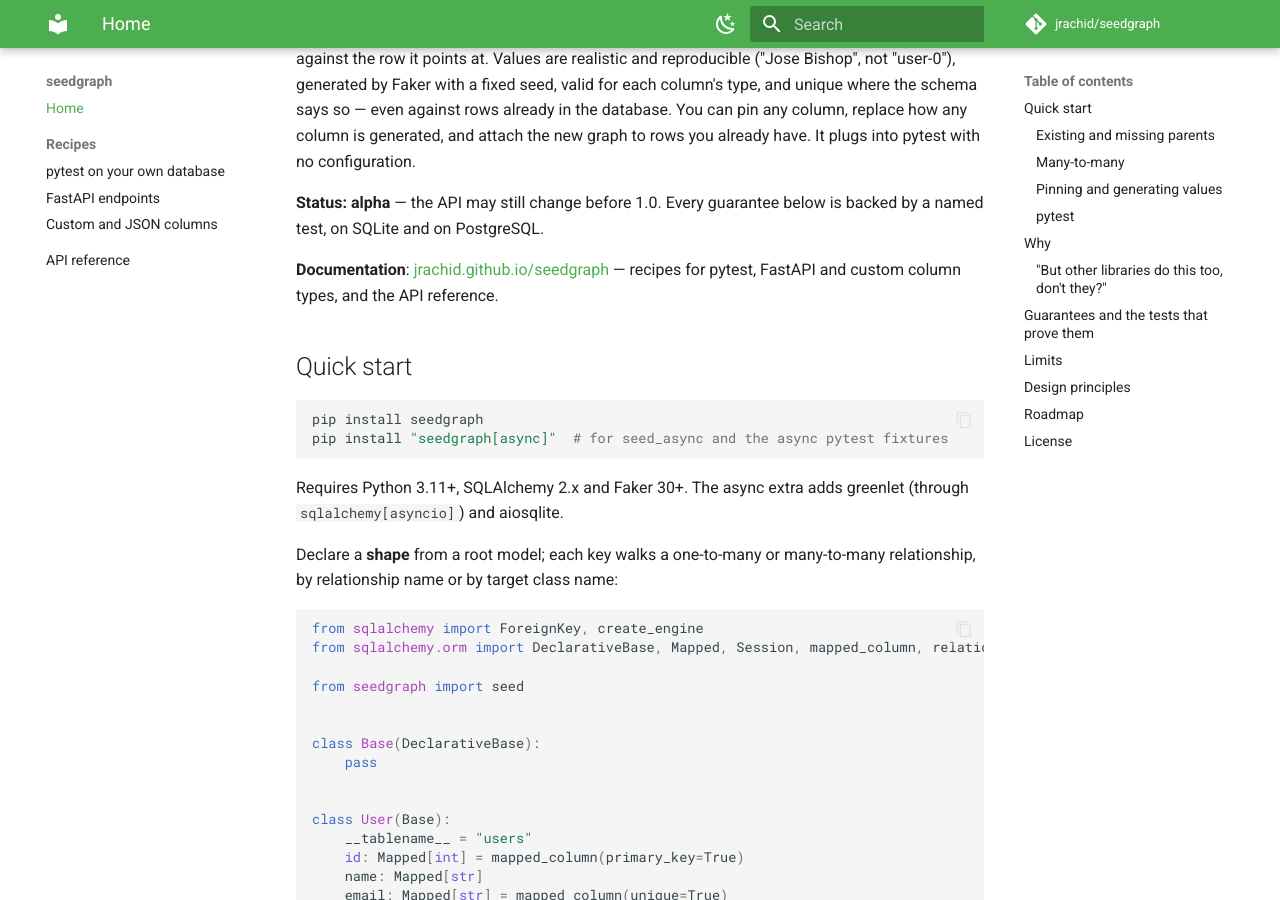
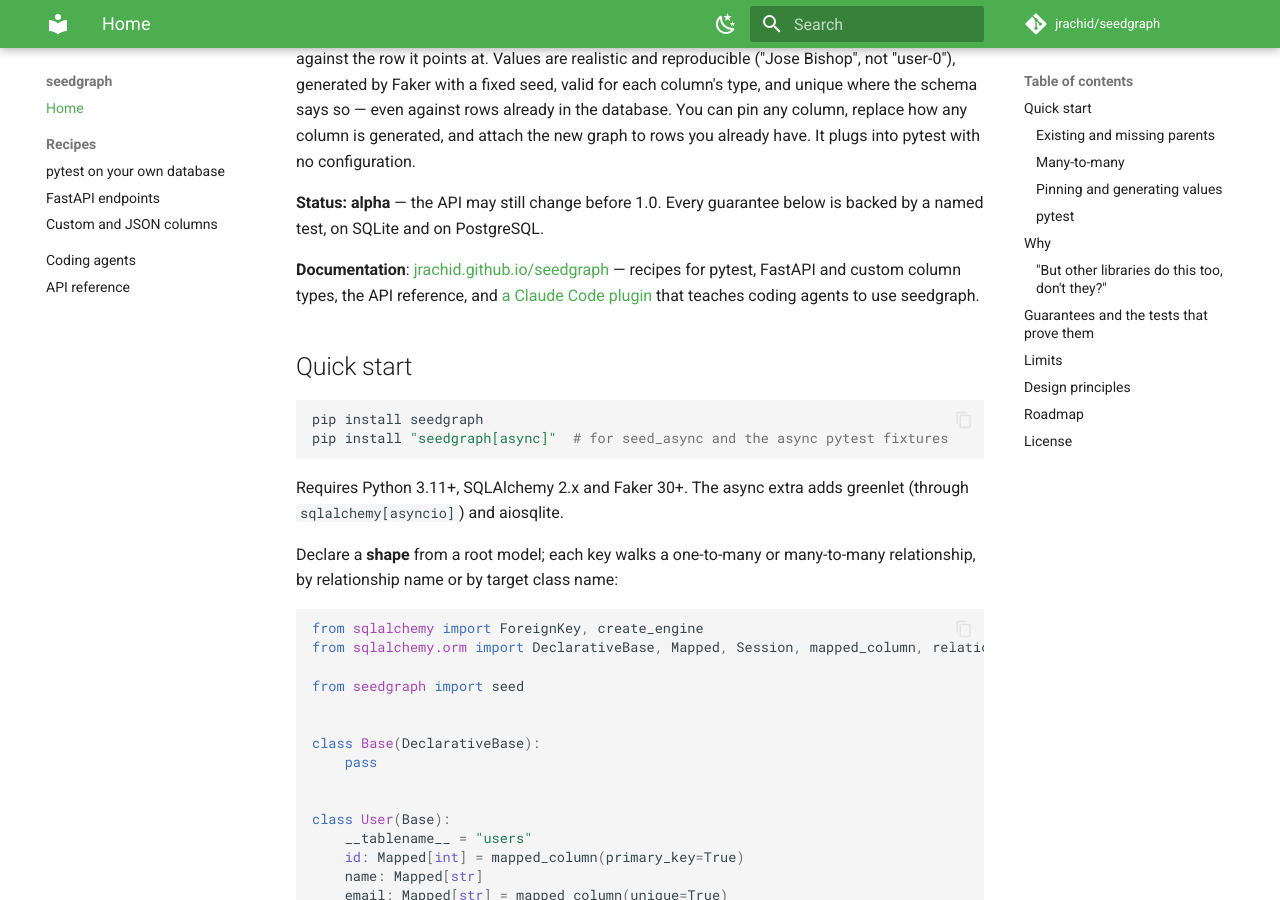
Before and after one commit to jrachid/seedgraph, an MkDocs documentation site: the page built from docs/index.md, in a window 1280 px wide and 900 px high, scrolled down 321 px. Built offline with MkDocs 1.6.1 and Material for MkDocs 9.7.7, drawn with Linux system fonts in a browser that asks for light colours; comment, search, counter and statistics services are not loaded.

Commit message:
docs: explain how to point a coding agent at seedgraph

```diff
--- a/README.md
+++ b/README.md
@@ -8,7 +8,7 @@
 
 **Status: alpha** — the API may still change before 1.0. Every guarantee below is backed by a named test, on SQLite and on PostgreSQL.
 
-**Documentation**: [jrachid.github.io/seedgraph](https://jrachid.github.io/seedgraph/) — recipes for pytest, FastAPI and custom column types, and the API reference.
+**Documentation**: [jrachid.github.io/seedgraph](https://jrachid.github.io/seedgraph/) — recipes for pytest, FastAPI and custom column types, the API reference, and [a Claude Code plugin](https://jrachid.github.io/seedgraph/agents/) that teaches coding agents to use seedgraph.
 
 ## Quick start
 
--- a/mkdocs.yml
+++ b/mkdocs.yml
@@ -11,6 +11,7 @@
       - pytest on your own database: recipes/pytest.md
       - FastAPI endpoints: recipes/fastapi.md
       - Custom and JSON columns: recipes/custom-columns.md
+  - Coding agents: agents.md
   - API reference: reference.md
 
 theme:
@@ -72,5 +73,7 @@
           - recipes/pytest.md: Seed your own test database with one rolled-back session per test
           - recipes/fastapi.md: Seed data for FastAPI endpoint tests through dependency_overrides
           - recipes/custom-columns.md: Fill JSON and custom TypeDecorator columns with generators and overrides
+        Coding agents:
+          - agents.md: Install the Claude Code plugin, or paste a paragraph into AGENTS.md or CLAUDE.md
         Reference:
           - reference.md: seed, seed_async, Graph, the pytest fixtures and every error
```
Also changed, not shown: docs/agents.md (added, +37 -0 lines).
